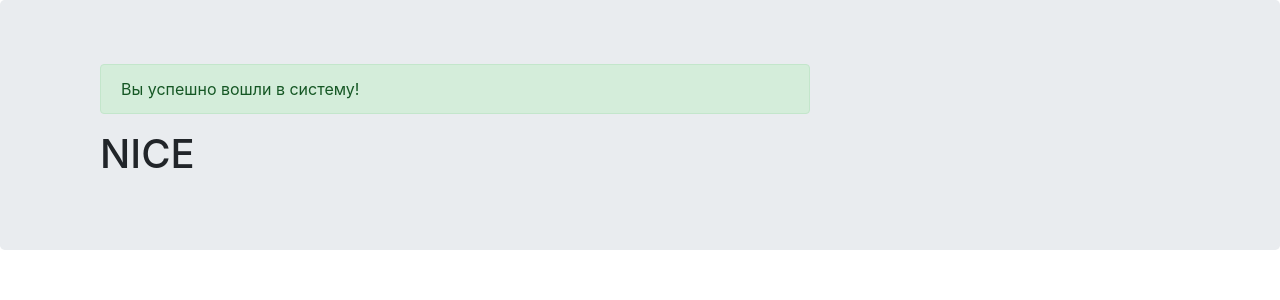
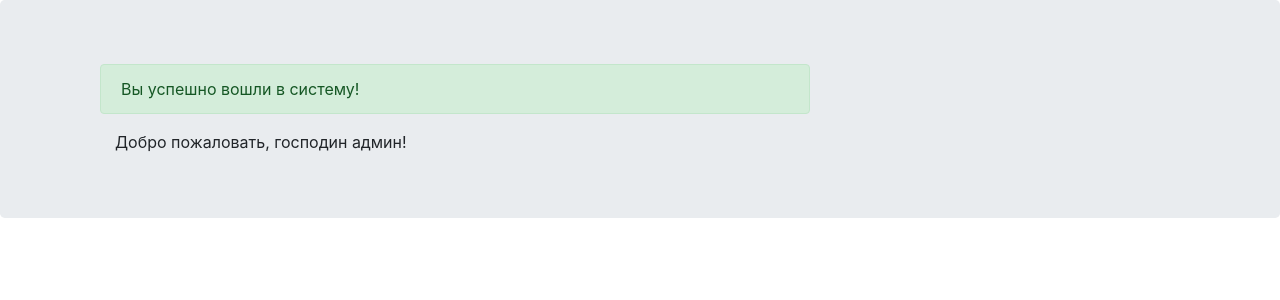
Before and after one commit to tayurus/beejeeTestTask, a React (Create React App) app: page / in a window 1280 px wide. Shown: the top 300 px of the page. Built offline with nearby package versions, Linux system fonts and the light colour scheme.

Commit message:
Первый графический интерфейс

```diff
--- a/src/App.js
+++ b/src/App.js
@@ -3,7 +3,7 @@ import { Router, Route } from "react-router-dom";
 import { connect } from "react-redux";
 
 import { history } from "./helpers";
-import { alertActions } from "./actions";
+import { alertActions, userActions } from "./actions";
 import { MainPage } from "./pages";
 
 class App extends React.Component {
@@ -12,6 +12,7 @@ class App extends React.Component {
 
     const { dispatch } = this.props;
     dispatch(alertActions.success("День добрый!"));
+    dispatch(userActions.logout());
     history.listen((location, action) => {
       // clear alert on location change
       dispatch(alertActions.clear());
--- a/src/actions/user.actions.js
+++ b/src/actions/user.actions.js
@@ -20,7 +20,7 @@ function login(username, password) {
   };
 
   function success(username) {
-    return { type: userConstants.USER_LOGIN_SUCCESS };
+    return { type: userConstants.USER_LOGIN_SUCCESS, username };
   }
 
   function failure() {
--- /dev/null
+++ b/src/components/Header/Header.js
@@ -0,0 +1,15 @@
+import React from "react";
+
+import { NavLink } from "react-router-dom";
+
+export const Header = props => {
+  return (
+    <header>
+      {props.username ? (
+        <div>Добро пожаловать, господин админ!</div>
+      ) : (
+        <NavLink to="/login">Войти как админ</NavLink>
+      )}
+    </header>
+  );
+};
--- a/src/components/index.js
+++ b/src/components/index.js
@@ -0,0 +1 @@
+export * from "./Header/Header";
--- a/src/pages/MainPage.js
+++ b/src/pages/MainPage.js
@@ -3,6 +3,8 @@ import React, { Component } from "react";
 import { cardsActions, userActions } from "./../actions";
 
 import { connect } from "react-redux";
+
+import { Header } from "./../components";
 
 class MainPage extends Component {
   constructor(props) {
@@ -16,9 +18,10 @@ class MainPage extends Component {
   }
 
   render() {
+    const { username } = this.props;
     return (
-      <div className="App">
-        <h1>NICE</h1>
+      <div className="App container">
+        <Header username={username} />
       </div>
     );
   }
@@ -26,7 +29,11 @@ class MainPage extends Component {
 
 function mapStateToProps(state) {
   const { cards } = state.cardsReducer;
-  return cards;
+  const { username } = state.user;
+  return {
+    cards,
+    username
+  };
 }
 
 const connectedComponent = connect(
--- a/src/reducers/index.js
+++ b/src/reducers/index.js
@@ -2,10 +2,12 @@ import { combineReducers } from "redux";
 
 import { cardsReducer } from "./cards.reducer.js";
 import { alert } from "./alert.reducer.js";
+import { user } from "./user.reducer.js";
 
 const rootReducer = combineReducers({
   cardsReducer,
-  alert
+  alert,
+  user
 });
 
 export default rootReducer;
--- a/src/reducers/user.reducer.js
+++ b/src/reducers/user.reducer.js
@@ -1,6 +1,6 @@
 import { userConstants } from "../constants";
 
-export function userReducer(state = {}, action) {
+export function user(state = {}, action) {
   switch (action.type) {
     case userConstants.USER_LOGIN_SUCCESS:
       return {
```
Also changed, not shown: src/components/Header/Header.css (added).
